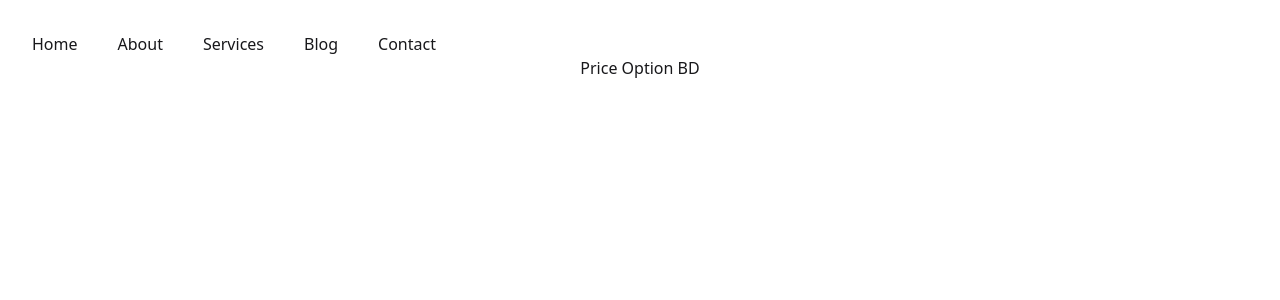
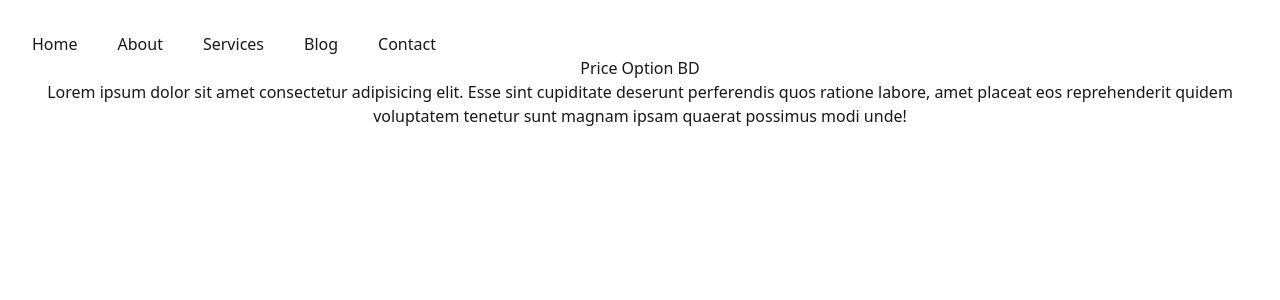
Before and after one commit to AsiqulHossain/price-option, a React (Vite) app: page / in a window 1280 px wide. Shown: the top 300 px of the page. Built offline with nearby package versions, Linux system fonts and the light colour scheme.

Commit message:
add description

```diff
--- a/src/App.jsx
+++ b/src/App.jsx
@@ -8,6 +8,7 @@ function App() {
     <>
         <NavBar />
         <h1>Price Option BD </h1>
+        <p>Lorem ipsum dolor sit amet consectetur adipisicing elit. Esse sint cupiditate deserunt perferendis quos ratione labore, amet placeat eos reprehenderit quidem voluptatem tenetur sunt magnam ipsam quaerat possimus modi unde!</p>
     </>
   )
 }
```
